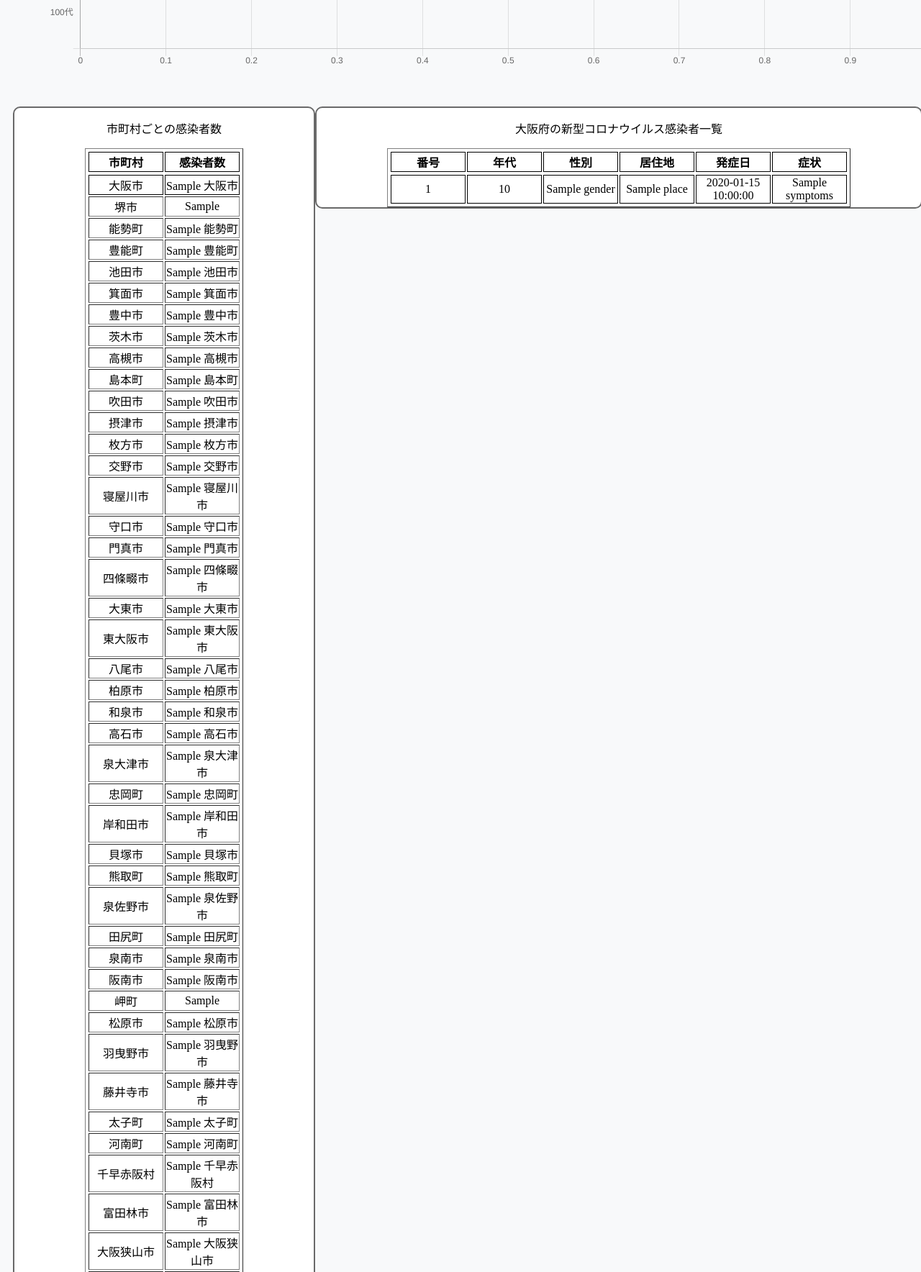
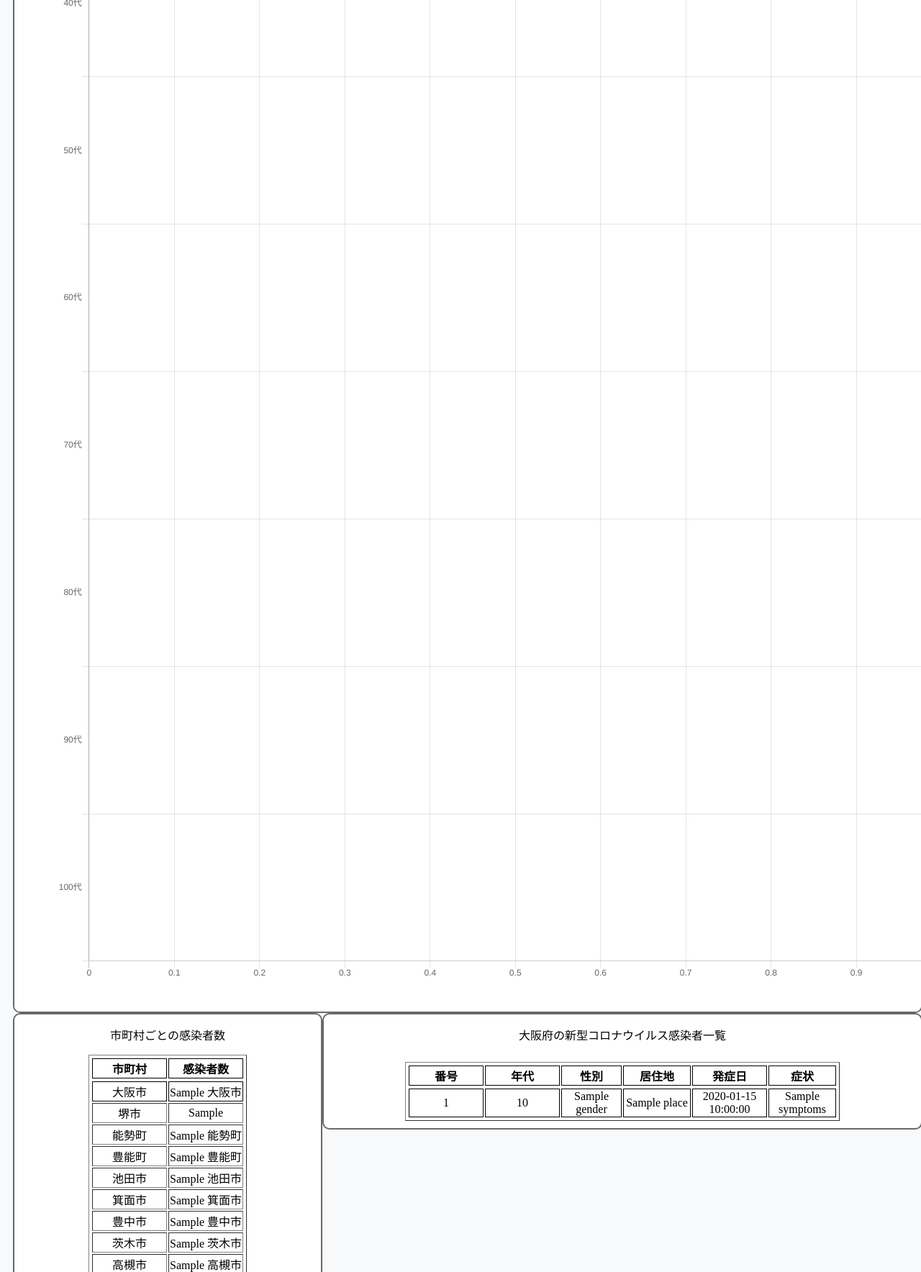
Before and after one commit to nobu114/corona_osaka, a Flask app: template app/templates/index.html in a window 1280 px wide; the page is wider, and only the part inside the window is pictured. Shown: the part 1440-3208 px from the top of that part at 72% size. Run offline with Flask 2, Linux system fonts and the light colour scheme; the template is opened without the code that fills it: most values are stand-ins (such as "Sample title", 1, 10 or a date in 2020); parts of the project's set-up code (start-up, migrations or seed data) failed here and were passed over; some libraries are stand-ins or nearby versions.

Commit message:
追加忘れ

```diff
--- a/app/templates/index.html
+++ b/app/templates/index.html
@@ -39,10 +39,12 @@
                 <p class="value"><strong>{{die_people}}人</strong></p>
             </div>
         </div>
-        <canvas id="myChart" width= "300" height="300" style="margin: 20px; padding: 20px;"></canvas>
-        <script src="https://cdnjs.cloudflare.com/ajax/libs/Chart.js/2.7.2/Chart.bundle.js"></script>
-        <script type="text/javascript" src="static/javascript/age_graph.js"></script>
         <div class="container2">
+            <div class="item">
+                <canvas id="myChart" width= "100%" height="200%" style="margin: 20px; padding: 20px;"></canvas>
+                <script src="https://cdnjs.cloudflare.com/ajax/libs/Chart.js/2.7.2/Chart.bundle.js"></script>
+                <script type="text/javascript" src="static/javascript/age_graph.js"></script>
+            </div>
             <div class="item">
                 <p class="title">市町村ごとの感染者数</p>
                 <div style="height: max-content; width: max-content; margin: auto;">
@@ -232,16 +234,16 @@
             </div>
             <div class="item">
                 <p class="title">大阪府の新型コロナウイルス感染者一覧</p>
-                <div style="height: max-content; width: max-content; margin: auto;">
+                <div style="height: max-content; width: max-content; margin: auto; padding: 10px;">
                 <table border="1">
                         <thead style="display: block;">
                             <tr>
                                 <th style="width: 100px; border: 1px solid;">番号</th>
                                 <th style="width: 100px; border: 1px solid;">年代</th>
-                                <th style="width: 100px; border: 1px solid;">性別</th>
-                                <th style="width: 100px; border: 1px solid;">居住地</th>
+                                <th style="width: 80px; border: 1px solid;">性別</th>
+                                <th style="width: 90px; border: 1px solid;">居住地</th>
                                 <th style="width: 100px; border: 1px solid;">発症日</th>
-                                <th style="width: 100px; border: 1px solid;">症状</th>
+                                <th style="width: 90px; border: 1px solid;">症状</th>
                             </tr>
                         </thead>
                         <tbody class="table-contents" style="display: block;">
@@ -249,10 +251,10 @@
                             <tr>
                                 <td style="width: 100px; border: 1px solid;">{{data.index}}</td>
                                 <td style="width: 100px; border: 1px solid;">{{data.age}}</td>
-                                <td style="width: 100px; border: 1px solid;">{{data.gender}}</td>
-                                <td style="width: 100px; border: 1px solid;">{{data.place}}</td>
+                                <td style="width: 80px; border: 1px solid;">{{data.gender}}</td>
+                                <td style="width: 90px; border: 1px solid;">{{data.place}}</td>
                                 <td style="width: 100px; border: 1px solid;">{{data.date_of_onset}}</td>
-                                <td style="width: 100px; border: 1px solid;">{{data.symptoms}}</td>
+                                <td style="width: 90px; border: 1px solid;">{{data.symptoms}}</td>
                             </tr>
                         {% endfor %}
                         </tbody>
```
